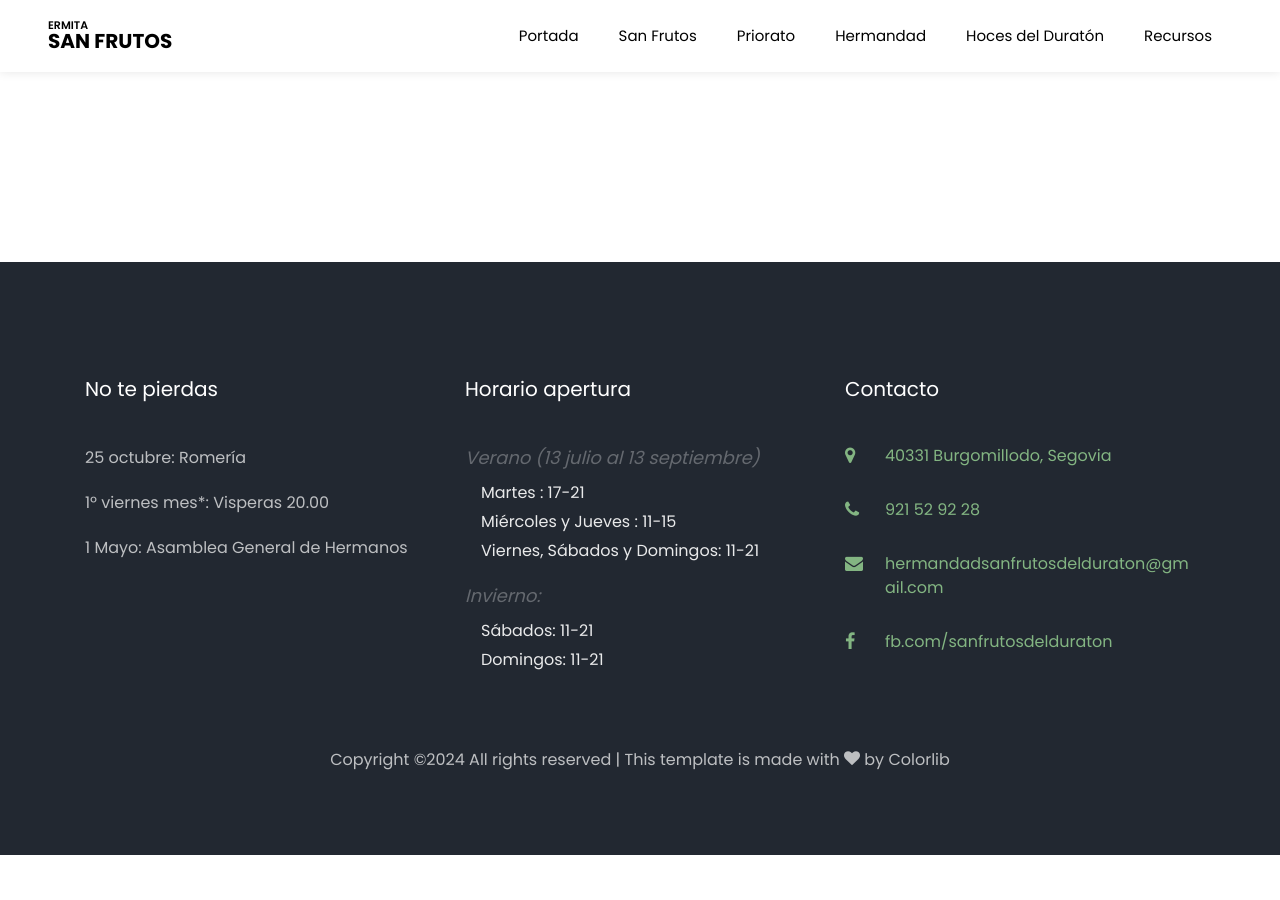
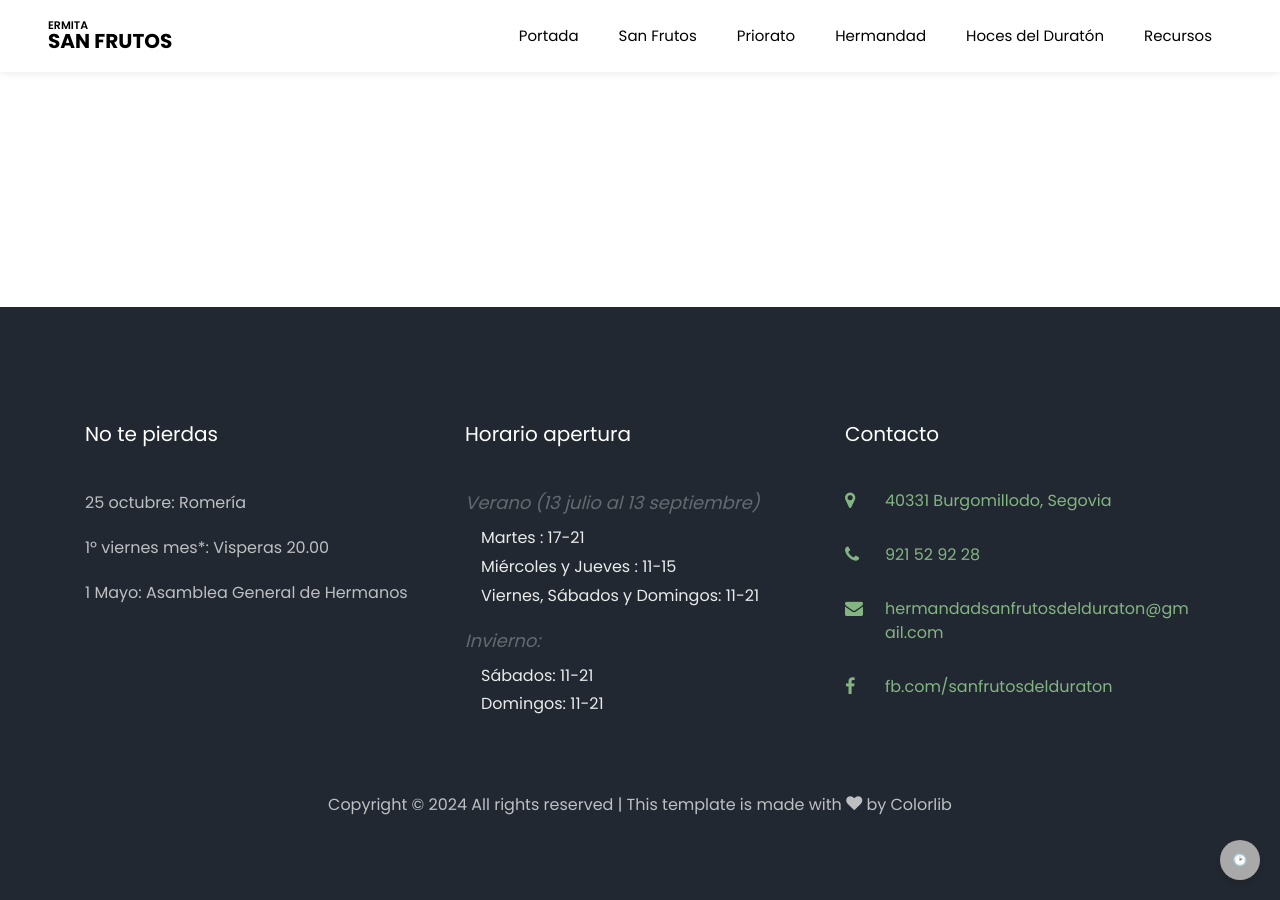
Before and after one commit to ermitasanfrutos/ermitasanfrutos.github.io, a Jekyll site: the page built from actualidad.md, in a window 1280 px wide and 900 px high, scrolled down 3796 px. Built offline with Jekyll 4.4.1, drawn with Linux system fonts in a browser that asks for light colours; some web fonts are replaced; before the commit the page ends 4651 px from its top, so only the background shows below that; some of the changed text lies outside the part shown.

```diff
--- a/_config.yml
+++ b/_config.yml
@@ -38,3 +38,4 @@ modules:
 - facade
 - scrollDown
 - scrollyTelling
+- marta
--- a/_includes/footer.html
+++ b/_includes/footer.html
@@ -48,7 +48,7 @@
           <div class="col-md-12 text-center">
 
             <p><!-- Link back to Colorlib can't be removed. Template is licensed under CC BY 3.0. -->
-  Copyright &copy;<script defer>document.write(new Date().getFullYear());</script> All rights reserved | This template is made with <i class="icon-heart color-danger" aria-hidden="true"></i> by <a href="https://colorlib.com" target="_blank">Colorlib</a>
+  Copyright &copy; {{ site.time | date: '%Y' }} All rights reserved | This template is made with <i class="icon-heart color-danger" aria-hidden="true"></i> by <a href="https://colorlib.com" target="_blank">Colorlib</a>
   <!-- Link back to Colorlib can't be removed. Template is licensed under CC BY 3.0. --></p>
           </div>
         </div>
```
Also changed, not shown: actualidad.md (+2 -0 lines).
